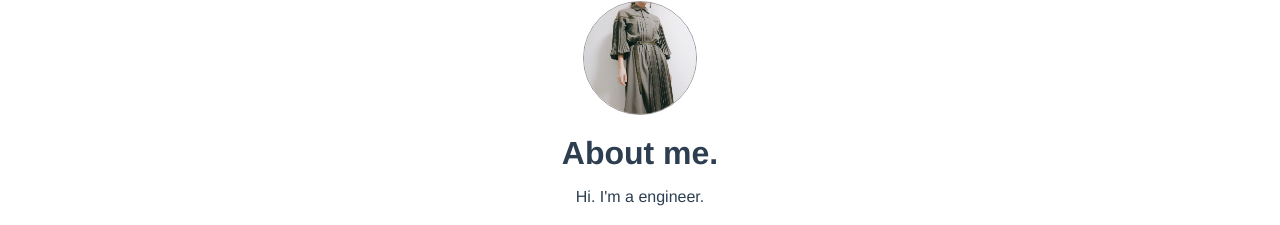
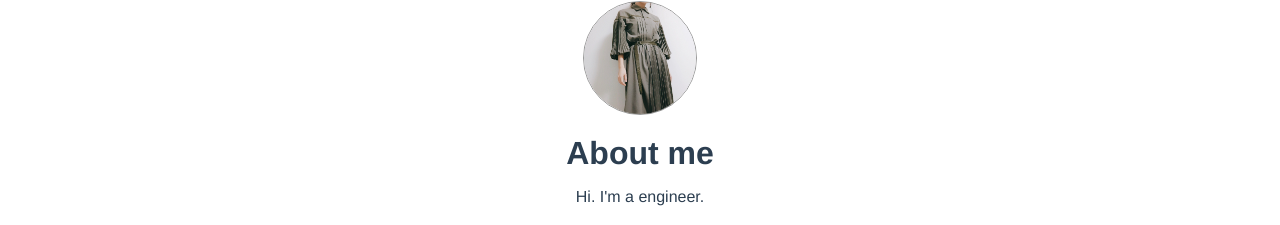
Before and after one commit to miinaw/my-portfolio, a Vue app: page /about in a window 1280 px wide. Shown: the part 95-320 px from the top of the page. Built offline with nearby package versions, Linux system fonts and the light colour scheme; no server answers; the HTML template or start-up script is replaced by a standard one; what vue-github-api, vue-resource would draw is missing.

Commit message:
remove: periods

```diff
--- a/src/pages/About.vue
+++ b/src/pages/About.vue
@@ -3,7 +3,7 @@
     <template v-slot:logo><Logo/></template>
 
     <template v-slot="title">
-      <Title title="About me." description="Hi. I'm a engineer."/>
+      <Title title="About me" description="Hi. I'm a engineer."/>
     </template>
 
     <template v-slot:content>
--- a/src/pages/Contact.vue
+++ b/src/pages/Contact.vue
@@ -1,6 +1,6 @@
 <template>
   <PageBase pagename="contact">
-    <template v-slot="title"><Title title="Contact."/></template>
+    <template v-slot="title"><Title title="Contact"/></template>
 
     <template v-slot:content>
       <div v-if="errors.length" class="error-message">
--- a/src/pages/GithubRepository.vue
+++ b/src/pages/GithubRepository.vue
@@ -5,7 +5,7 @@
     </template>
 
     <template v-slot="title">
-      <Title title="My github Repositories."/>
+      <Title title="My github Repositories"/>
     </template>
 
     <template v-slot:content>
--- a/src/pages/Qiita.vue
+++ b/src/pages/Qiita.vue
@@ -5,7 +5,7 @@
     </template>
 
     <template v-slot="title">
-      <Title title="My Qiita posts." description=""/>
+      <Title title="My Qiita posts" description=""/>
     </template>
 
     <template v-slot:content>
```
